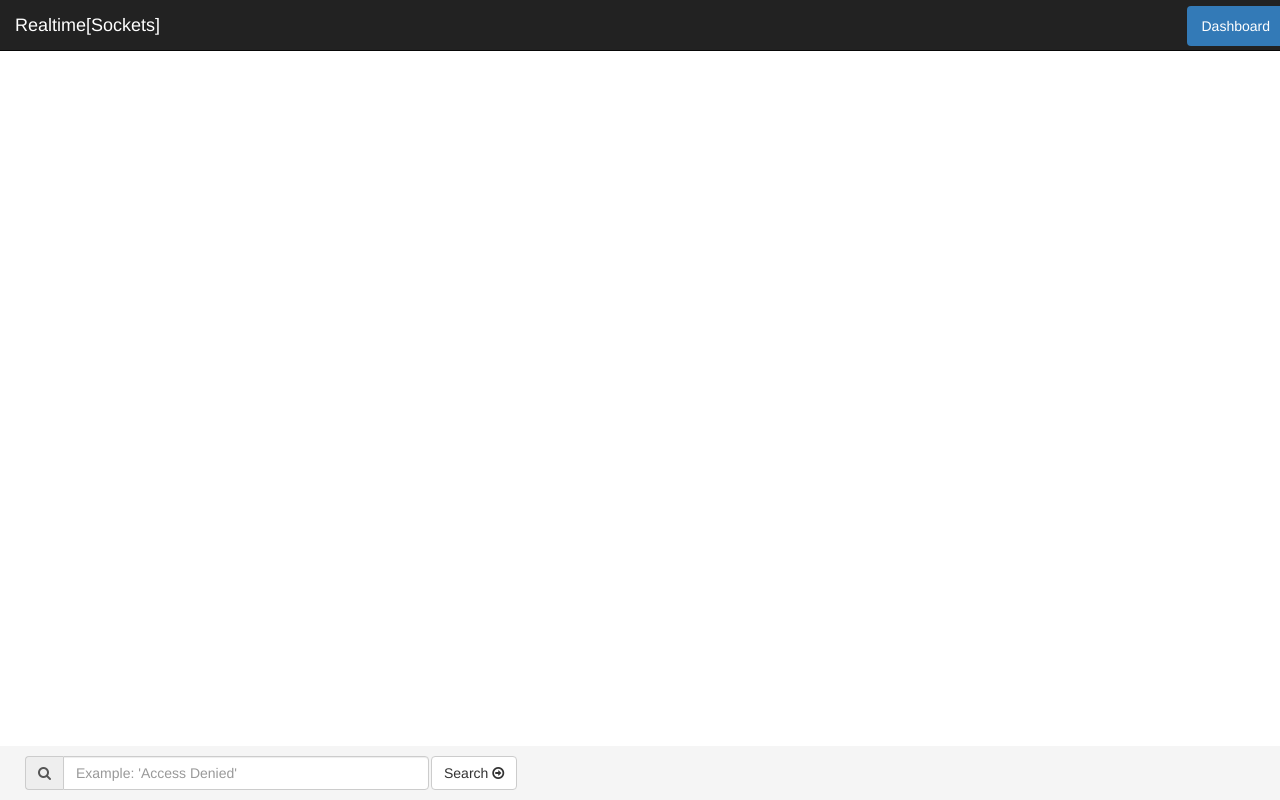
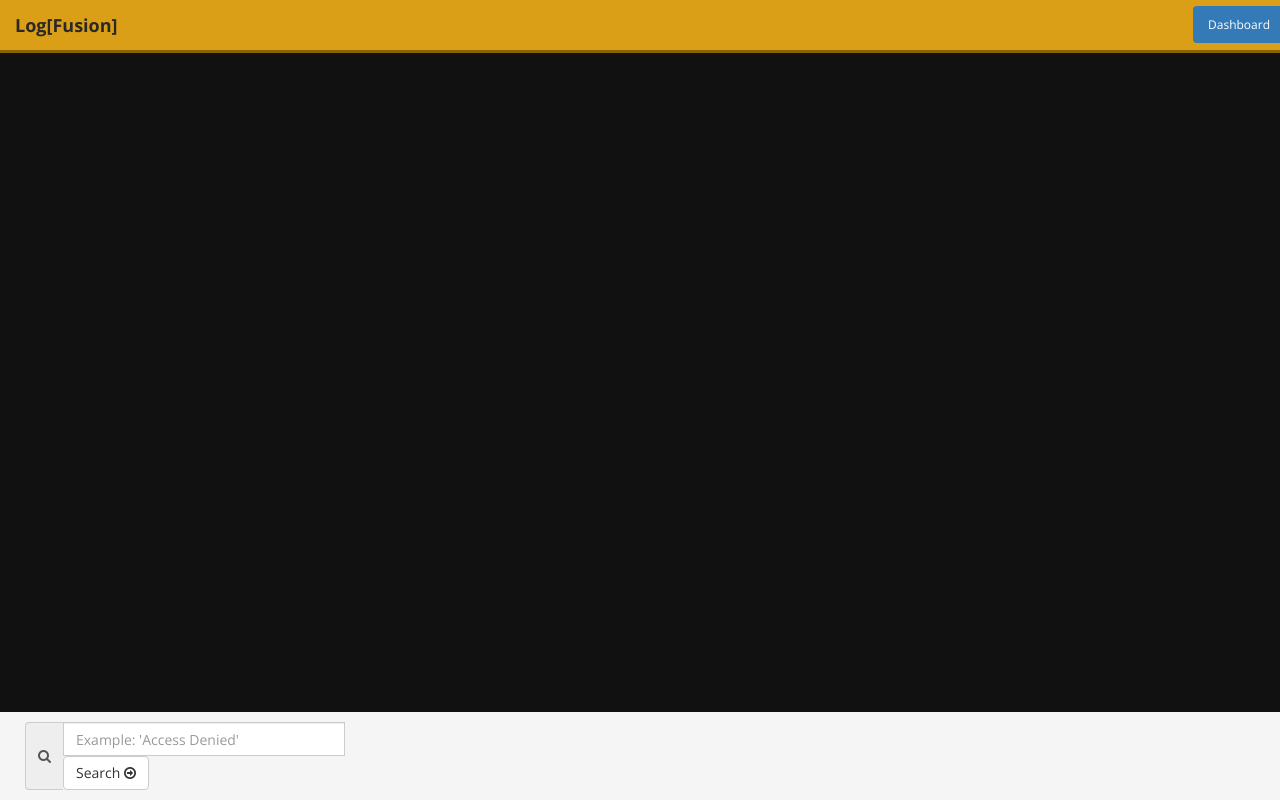
Before and after one commit to wsharp07/RealtimeSockets, a website: page public/index.html in a window 1280 px wide. Drawn offline with nearby package versions, Linux system fonts and the light colour scheme; no server answers.

Commit message:
styling changes

```diff
--- a/public/css/style.css
+++ b/public/css/style.css
@@ -7,6 +7,10 @@ html {
 body {
     /* Margin bottom by footer height */
     margin-bottom: 60px;
+    background-color: #111;
+    color: #FFF;
+    font-size: 12px;
+    font-family: 'Open Sans', sans-serif;
 }
 
 #wrapper {
@@ -21,13 +25,12 @@ body {
 #main-wrapper {
     height: 100%;
     overflow-y: auto;
-    padding: 50px 0 0px 0;
 }
 #main {
     position: relative;
     height: 100%;
     overflow-y: auto;
-    padding: 0 15px;
+    font-family: 'Cousine','Arial' ;
 }
 #footer {
     bottom:0;
@@ -36,48 +39,76 @@ body {
     background-color: #f5f5f5;
 }
 
-/*#footer {
-    position: absolute;
-    bottom: 0;
-    width: 100%;
-    *//* Set the fixed height of the footer here *//*
-    height: 60px;
-    background-color: #f5f5f5;
-}*/
-
-.center-footer {
-    padding-top: 15px;
+/* Custom UI stuffs
+---------------------------------------------------- */
+input.form-control.form-control-sm {
+    width: 80%
 }
 
-div.tuck-right {
-    margin-right: 0px;
-    padding-right: 1px;
+div.navbar-golden {
+    background-color: #DA9F17;
+    border-color: #DA9F17;
+    border-bottom: 3px solid #8B6202;
 }
 
-div.tuck-left {
-    margin-left: 0px;
-    padding-left: 1px;
+a.dark {
+    color: #2B2828;
+    font-weight: bold;
 }
+
+a.dark:hover {
+    color: #2B2828;
+    font-weight: bold;
+}
+
+div.tuck {
+    padding-top:60px;
+    padding-bottom: 40px;
+}
+
+/* Custom Toastr
+---------------------------------------------------- */
+.toast-top-center {
+    top: 12px;
+    left: 50%;
+    margin-left: -150px;
+}
+@media all and (max-width: 240px) {
+    .toast-top-center {
+        margin-left: -54px;
+    }
+}
+@media all and (min-width: 241px) and (max-width: 320px) {
+    .toast-top-center {
+        margin-left: -64px;
+    }
+}
+@media all and (min-width: 321px) and (max-width: 480px) {
+    .toast-top-center {
+        margin-left: -96px;
+    }
+}
+
 
 /* Log specific styles
 ---------------------------------------------------- */
 a.log-machine {
     color: rgb(181, 137, 0);
-    background: #eaeadf;
+    background: #262626;
 }
 a.log-machine:hover {
     color: rgb(181, 137, 0);
-    background: #eaeadf;
+    background: #262626;
     text-decoration: none;
 }
 
 a.log-sender {
     color: rgb(37, 140, 205);
-    background: #eaeadf;
+    background: #262626;
 }
 a.log-sender:hover {
     color: rgb(37, 140, 205);
-    background: #eaeadf;
+    background: #262626;
     text-decoration: none;
 }
 
--- a/public/index.html
+++ b/public/index.html
@@ -2,16 +2,20 @@
 <html ng-app="logFusion">
 <head lang="en">
     <meta charset="UTF-8">
-    <title>Realtime[Sockets]</title>
+    <title>Log{Fusion}</title>
     <!-- Stylesheets -->
     <link rel="stylesheet" href="lib/bootstrap/dist/css/bootstrap.min.css"/>
     <link href="//netdna.bootstrapcdn.com/font-awesome/4.1.0/css/font-awesome.min.css" rel="stylesheet">
     <link rel="stylesheet" href="lib/toastr/toastr.css"/>
     <link rel="stylesheet" href="css/style.css"/>
+
+    <!-- Fonts -->
+    <link href='http://fonts.googleapis.com/css?family=Cousine' rel='stylesheet' type='text/css'>
+    <link href='http://fonts.googleapis.com/css?family=Open+Sans:300italic,400italic,600italic,700italic,400,600,700,300' rel='stylesheet' type='text/css'>
 </head>
 <body>
 <!-- Header -->
-<div class="navbar navbar-inverse navbar-fixed-top" role="navigation">
+<div class="navbar navbar-golden navbar-fixed-top" role="navigation">
     <div class="container- fluid">
         <div class="navbar-header">
             <button type="button" class="navbar-toggle" data-toggle="collapse" data-target=".navbar-collapse">
@@ -20,7 +24,7 @@
                 <span class="icon-bar"></span>
                 <span class="icon-bar"></span>
             </button>
-            <a class="navbar-brand" href="#">Realtime[Sockets]</a>
+            <a class="navbar-brand dark" href="#">Log[Fusion]</a>
         </div>
         <div class="navbar-collapse collapse">
             <ul class="nav nav-pills navbar-right" style="padding-top:6px">
@@ -33,10 +37,10 @@
 
 <!-- Wrapper -->
 <div id="wrapper">
-    <div id="main_wrapper">
+    <div id="main-wrapper">
         <!-- Main -->
         <div id="main">
-            <div class="container-fluid" style="padding-top:60px;">
+            <div class="container-fluid tuck">
                 <!-- Example row of columns -->
                 <div class="row">
                     <div class="col-md-12">
@@ -50,18 +54,16 @@
         <div id="footer">
             <div class="container-fluid">
                 <div class="row">
-                    <div class="col-md-4 tuck-right">
+                    <div class="col-md-4">
                         <div class="input-group">
                             <span class="input-group-addon"><i class="fa fa-search"></i></span>
-                            <input id="txtSearch" type="text" class="form-control"
+                            <input id="txtSearch" type="text" class="form-control form-control-sm"
                                    placeholder="Example: 'Access Denied'">
-                        </div>
-                    </div>
-                    <div class="col-md-1 tuck-left">
-                        <div class="input-group">
-                            <button id="btnSearch" type="button" class="btn btn-default">Search <i
+                            <button id="btnSearch" type="button" class="btn btn-default btn-table">Search <i
                                     class="fa fa-arrow-circle-o-right"></i></button>
                         </div>
+
+
                     </div>
                 </div>
             </div>
@@ -105,6 +107,12 @@
     //
     $(document).ready(function () {
 
+        /* Setup Toastr */
+        initToastr();
+
+        // Go to the bottom of the page
+        $('#main').animate({scrollTop:$(document).height()}, 'slow');
+
         /* Click Events */
         $(document).on("click", ".log-machine", function (e) {
             setSearchText(e.target.innerText, "machine");
--- a/public/view_scripts/index.js
+++ b/public/view_scripts/index.js
@@ -1,6 +1,23 @@
 /**
  * Created by wsharp on 6/8/14.
  */
+function initToastr(){
+    toastr.options = {
+        "closeButton": true,
+        "debug": false,
+        "positionClass": 'toast-top-center',
+        "onclick": null,
+        "showDuration": "300",
+        "hideDuration": "1000",
+        "timeOut": "5000",
+        "extendedTimeOut": "1000",
+        "showEasing": "swing",
+        "hideEasing": "linear",
+        "showMethod": "fadeIn",
+        "hideMethod": "fadeOut"
+    }
+}
+
 function parseLog(log) {
     var html = "";
     html += moment(log.Date).format('MMM DD hh:mm:ssa') + " ";
```
